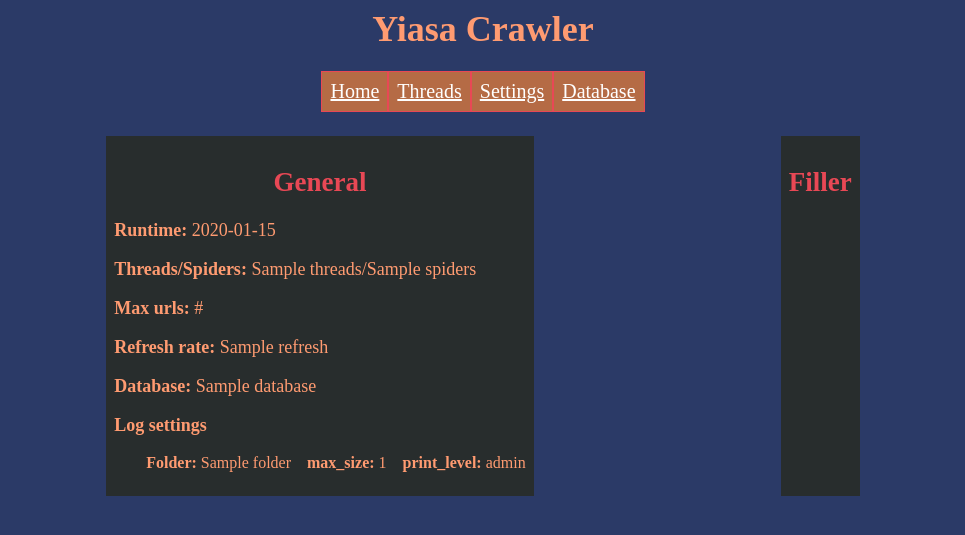
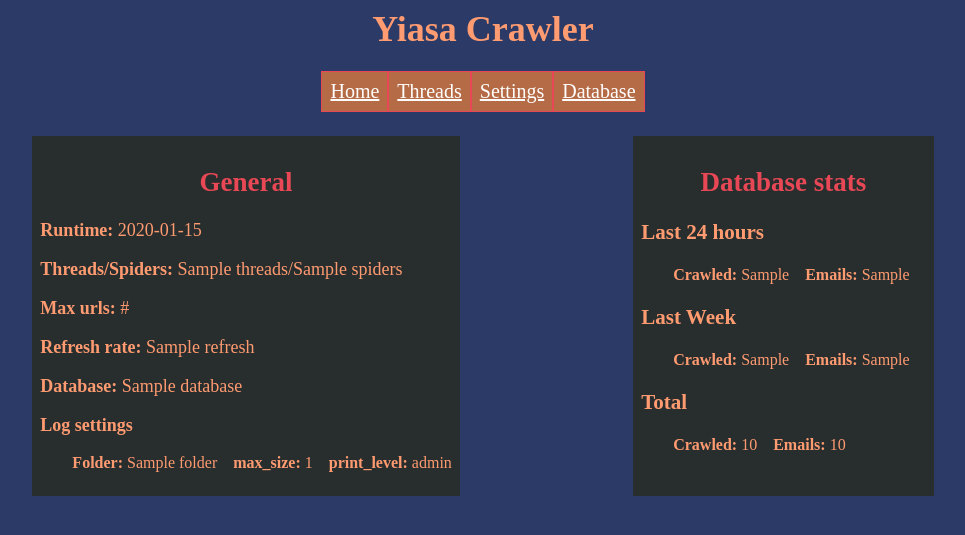
Before and after one commit to WeeDLY/YiasaCrawler, a Flask app: template server/templates/main_page.html in a window 1280 px wide. Shown: the top 535 px of the page, without its empty margins (157-1122 px from the left). Run offline with Flask 2, Linux system fonts and the light colour scheme; the template is opened without the code that fills it: most values are stand-ins (such as "Sample title", 1, 10 or a date in 2020).

Commit message:
Added database stats to main_page

```diff
--- a/server/server.py
+++ b/server/server.py
@@ -1,12 +1,14 @@
 from flask import Flask, Markup, render_template, request
-from datetime import datetime
+from datetime import datetime, timedelta
 import sys
 import logging
 import sqlite3
 sys.path.append('..')
 import bot.handler as handler
+import database.query as query
 
 class SpiderTable():
+    """ Class that contains every spider stats that are displayed to the web server """
     def __init__(self, index, spider, runtime):
         self.index = index
         self.spider = spider
@@ -39,8 +41,17 @@ def root():
     if database is not None:
         databaseFile = database.database_file
 
-    return render_template('main_page.html', runtime=runtime, threads=threads, spiders=spiders,
-                            database=databaseFile, max_urls=max_urls, logger=logger, refresh=refresh_rate)
+    crawled_total, email_total = get_database_stats()
+    crawled_last_day, email_last_day = get_database_stats(timedelta(days=1))
+    crawled_last_week, email_last_week = get_database_stats(timedelta(days=7))
+
+    last_day_stats = (crawled_last_day, email_last_day)
+    last_week_stats = (crawled_last_week, email_last_week)
+    total_stats = (crawled_total, email_total)
+
+    return render_template('main_page.html', runtime=runtime, threads=threads, spiders=spiders, max_urls=max_urls,
+                            refresh=refresh_rate, database=databaseFile, logger=logger,
+                            last_day=last_day_stats, last_week=last_week_stats, total=total_stats)
 
 @app.route('/threads', methods=["GET", "POST"])
 def threads():
@@ -124,6 +135,20 @@ def database():
             result = "Could not execute query: %s" % query
     return render_template('database.html', tableHeader=tableHeader, result=result)
 
+def get_database_stats(timespan = None):
+    """ gets database stats within a set timespan """
+    offset = None
+    if timespan == None:
+        offset = datetime.strptime('01 Jan 1990', '%d %b %Y')
+    else:
+        offset = datetime.now() - timespan
+    crawled = database.query_get(query.QUERY_GET_CRAWLED_WITHIN_TIMESPAN(), (offset, ))
+    emails = database.query_get(query.QUERY_GET_EMAILS_WITHIN_TIMESPAN(), (offset, ))
+
+    crawled = get_integer(crawled[0][0])
+    emails = get_integer(emails[0][0])
+    return crawled, emails
+
 def get_runtime():
     """ returns current runtime """
     return datetime.now() - handler.HandlerSettings.startTime
--- a/server/static/main_css.css
+++ b/server/static/main_css.css
@@ -76,4 +76,5 @@ th{
 }
 .small-text{
     font-size: 16px;
+    text-indent: 2em;
 }
--- a/server/templates/main_page.html
+++ b/server/templates/main_page.html
@@ -20,10 +20,16 @@
                 <p><b>Refresh rate:</b> {{refresh}}</p>
                 <p><b>Database:</b> {{database}}</p>
                 <p><b>Log settings</b></p>
-                <p style="text-indent: 2em;" class="small-text"><b>Folder:</b> {{logger.folder}}&emsp;<b>max_size:</b> {{logger.max_size}}&emsp;<b>print_level:</b> {{logger.print_level}}</p>
+                <p class="small-text"><b>Folder:</b> {{logger.folder}}&emsp;<b>max_size:</b> {{logger.max_size}}&emsp;<b>print_level:</b> {{logger.print_level}}</p>
             </div>
-            <div id="filler">
-                <h2>Filler</h2>
+            <div id="database">
+                <h2>Database stats</h2>
+                <h3>Last 24 hours</h3>
+                <p class="small-text"><b>Crawled:</b> {{last_day[0]}}&emsp;<b>Emails:</b> {{last_day[1]}}&emsp;</p>
+                <h3>Last Week</h3>
+                <p class="small-text"><b>Crawled:</b> {{last_week[0]}}&emsp;<b>Emails:</b> {{last_week[1]}}&emsp;</p>
+                <h3>Total</h3>
+                <p class="small-text"><b>Crawled:</b> {{total[0]}}&emsp;<b>Emails:</b> {{total[1]}}&emsp;</p>
             </div>
         </div>
     </body>
```
Also changed, not shown: database/query.py (+10 -0 lines).
